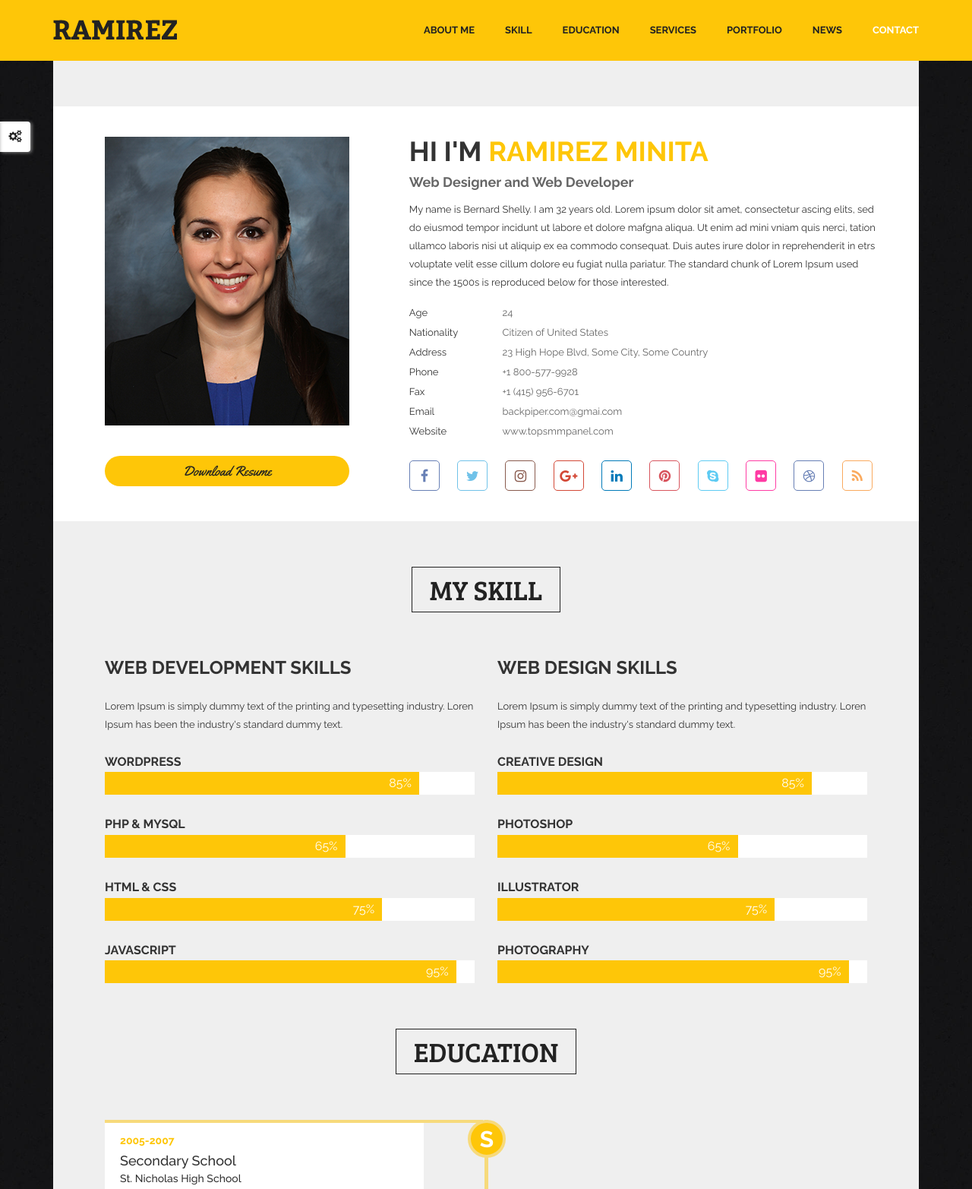
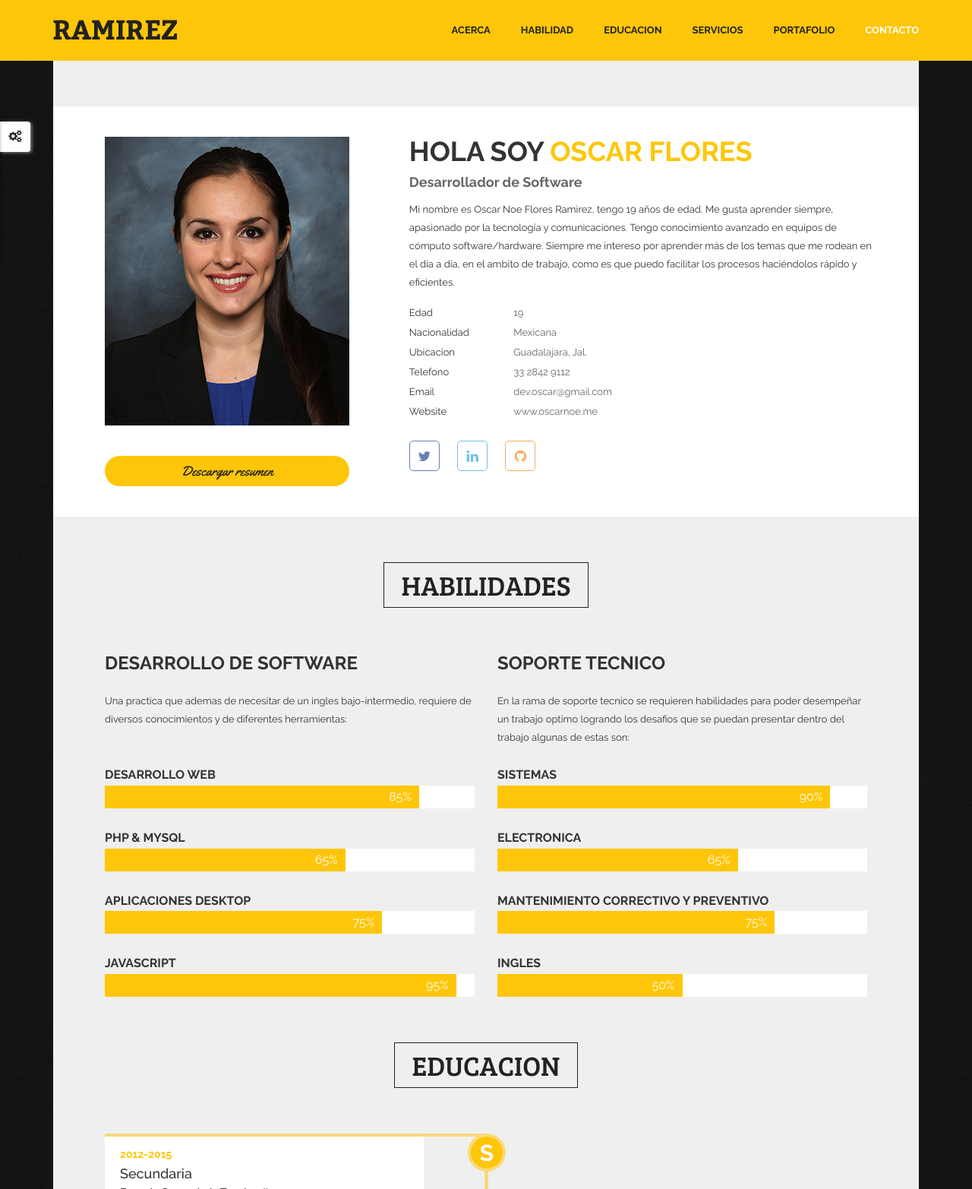
Before and after one commit to OscarNoe/oscarnoe.github.io, a website: page index.html in a window 1280 px wide. Shown: the top 1565 px of the page at 76% size. Drawn offline with Linux system fonts and the light colour scheme; some packages are replaced by stand-ins of ours.

Commit message:
update index

```diff
--- a/index.html
+++ b/index.html
@@ -6,7 +6,7 @@
         <meta name="viewport" content="width=device-width, initial-scale=1">
         <link rel="icon" href="img/fav-icon.png" type="image/x-icon" />
         <!-- The above 3 meta tags *must* come first in the head; any other head content must come *after* these tags -->
-        <title>Oscar Flores - Resumen / CV / </title>
+        <title>Oscar Flores / CV / </title>
 
         <!-- Icon css link -->
         <link href="vendors/material-icon/css/materialdesignicons.min.css" rel="stylesheet">
@@ -63,13 +63,12 @@
                     <!-- Collect the nav links, forms, and other content for toggling -->
                     <div class="collapse navbar-collapse" id="bs-example-navbar-collapse-1">
                         <ul class="nav navbar-nav navbar-right">
-                            <li class="active"><a href="#about">ABOUT ME </a></li>
-                            <li><a href="#skill">Skill</a></li>
-                            <li><a href="#education">Education</a></li>
-                            <li><a href="#service">SERVICES</a></li>
-                            <li><a href="#portfolio">PORTFOLIO</a></li>
-                            <li><a href="#news">News</a></li>
-                            <li><a href="#contact">CONTACT</a></li>
+                            <li class="active"><a href="#about">Acerca </a></li>
+                            <li><a href="#skill">Habilidad</a></li>
+                            <li><a href="#education">Educacion</a></li>
+                            <li><a href="#service">Servicios</a></li>
+                            <li><a href="#portfolio">Portafolio</a></li>
+                            <li><a href="#contact">Contacto</a></li>
                         </ul>
                     </div><!-- /.navbar-collapse -->
                 </nav>
@@ -85,45 +84,39 @@
                         <div class="col-md-5">
                             <div class="person_img">
                                 <img src="img/member/member-1.png" alt="">
-                                <a class="download_btn" href="#"><span>Download Resume</span></a>
+                                <a class="download_btn" href="#"><span>Descargar resumen</span></a>
                             </div>
                         </div>
                         <div class="col-md-7">
                             <div class="row person_details">
-                                <h3>Hi I'm <span>Ramirez Minita</span></h3>
-                                <h4>Web Designer and Web Developer</h4>
-                                <p>My name is Bernard Shelly. I am 32 years old. Lorem ipsum dolor sit amet, consectetur ascing elits, sed do eiusmod tempor incidunt ut labore et dolore mafgna aliqua. Ut enim ad mini vniam quis nerci, tation ullamco laboris nisi ut aliquip ex ea commodo consequat. Duis autes irure dolor in reprehenderit in etrs voluptate velit esse cillum dolore eu fugiat nulla pariatur. The standard chunk of Lorem Ipsum used since the 1500s is reproduced below for those interested.</p>
+                                <h3>Hola soy <span>Oscar Flores</span></h3>
+                                <h4>Desarrollador de Software</h4>
+                                <p>Mi nombre es Oscar Noe Flores Ramirez, tengo 19 años de edad. Me gusta aprender siempre, apasionado por la tecnología y comunicaciones. Tengo conocimiento avanzado en equipos de cómputo software/hardware.
+                                Siempre me intereso por aprender más de los temas que me rodean en el día a día, en el ambito de trabajo, como es que puedo facilitar los procesos haciéndolos rápido y eficientes.
+                                </p>
                                 <div class="person_information">
                                     <ul>
-                                        <li><a href="#">Age</a></li>
-                                        <li><a href="#">Nationality</a></li>
-                                        <li><a href="#">Address</a></li>
-                                        <li><a href="#">Phone</a></li>
-                                        <li><a href="#">Fax</a></li>
+                                        <li><a href="#">Edad</a></li>
+                                        <li><a href="#">Nacionalidad</a></li>
+                                        <li><a href="#">Ubicacion</a></li>
+                                        <li><a href="#">Telefono</a></li>
                                         <li><a href="#">Email</a></li>
                                         <li><a href="#">Website</a></li>
                                     </ul>
                                     <ul>
-                                        <li><a href="#">24</a></li>
-                                        <li><a href="#">Citizen of United States</a></li>
-                                        <li><a href="#">23 High Hope Blvd, Some City, Some Country</a></li>
-                                        <li><a href="#">+1 800-577-9928</a></li>
-                                        <li><a href="#">+1 (415) 956-6701</a></li>
-                                        <li><a href="#">backpiper.com@gmai.com</a></li>
-                                        <li><a href="#">www.topsmmpanel.com</a></li>
+                                        <li><a href="#">19</a></li>
+                                        <li><a href="#">Mexicana</a></li>
+                                        <li><a href="#">Guadalajara, Jal.</a></li>
+                                        <li><a href="#">33 2842 9112</a></li>
+                                        <li><a href="#">dev.oscar@gmail.com</a></li>
+                                        <li><a href="#">www.oscarnoe.me</a></li>
                                     </ul>
                                 </div>
                                 <ul class="social_icon">
-                                    <li><a href="#"><i class="fa fa-facebook"></i></a></li>
                                     <li><a href="#"><i class="fa fa-twitter"></i></a></li>
-                                    <li><a href="#"><i class="fa fa-instagram"></i></a></li>
-                                    <li><a href="#"><i class="fa fa-google-plus"></i></a></li>
                                     <li><a href="#"><i class="fa fa-linkedin"></i></a></li>
-                                    <li><a href="#"><i class="fa fa-pinterest"></i></a></li>
-                                    <li><a href="#"><i class="fa fa-skype"></i></a></li>
-                                    <li><a href="#"><i class="fa fa-flickr"></i></a></li>
-                                    <li><a href="#"><i class="fa fa-dribbble"></i></a></li>
-                                    <li><a href="#"><i class="fa fa-rss"></i></a></li>
+                                    <li><a href="#"><i class="fa fa-github"></i></a></li>
+
                                 </ul>
                             </div>
                         </div>
@@ -131,17 +124,18 @@
                 </section>
                 <section class="myskill_area pad" id="skill">
                     <div class="main_title">
-                        <h2>My Skill</h2>
+                        <h2>Habilidades</h2>
                     </div>
                     <div class="row">
                         <div class="col-md-6 wow fadeInUp animated">
                             <div class="skill_text">
-                                <h4>Web development Skills</h4>
-                                <p>Lorem Ipsum is simply dummy text of the printing and typesetting industry. Loren Ipsum has been the industry's standard dummy text.</p>
+                                <h4>Desarrollo de Software</h4>
+                                <p>Una practica que ademas de necesitar de un ingles bajo-intermedio, requiere de diversos conocimientos y de diferentes herramientas:</p>
+                                <br>
                             </div>
                             <div class="skill_item_inner">
                                 <div class="single_skill">
-                                    <h4>Wordpress</h4>
+                                    <h4>Desarrollo Web</h4>
                                     <div class="progress">
                                         <div class="progress-bar" role="progressbar" aria-valuenow="85" aria-valuemin="0" aria-valuemax="100">
                                             <div class="progress_parcent"><span class="counter">85</span>%</div>
@@ -157,7 +151,7 @@
                                     </div>
                                 </div>
                                 <div class="single_skill">
-                                    <h4>Html & Css</h4>
+                                    <h4>Aplicaciones Desktop</h4>
                                     <div class="progress">
                                         <div class="progress-bar" role="progressbar" aria-valuenow="75" aria-valuemin="0" aria-valuemax="100">
                                             <div class="progress_parcent"><span class="counter">75</span>%</div>
@@ -176,20 +170,20 @@
                         </div>
                         <div class="col-md-6 wow fadeInUp animated">
                             <div class="skill_text">
-                                <h4>Web Design Skills</h4>
-                                <p>Lorem Ipsum is simply dummy text of the printing and typesetting industry. Loren Ipsum has been the industry's standard dummy text.</p>
+                                <h4>Soporte Tecnico</h4>
+                                <p>En la rama de soporte tecnico se requieren habilidades para poder desempeñar un trabajo optimo logrando los desafios que se puedan presentar dentro del trabajo algunas de estas son:</p>
                             </div>
                             <div class="skill_item_inner">
                                 <div class="single_skill">
-                                    <h4>Creative Design</h4>
+                                    <h4>Sistemas</h4>
                                     <div class="progress">
-                                        <div class="progress-bar" role="progressbar" aria-valuenow="85" aria-valuemin="0" aria-valuemax="100">
-                                            <div class="progress_parcent"><span class="counter">85</span>%</div>
+                                        <div class="progress-bar" role="progressbar" aria-valuenow="90" aria-valuemin="0" aria-valuemax="100">
+                                            <div class="progress_parcent"><span class="counter">90</span>%</div>
                                         </div>
                                     </div>
                                 </div>
                                 <div class="single_skill">
-                                    <h4>Photoshop</h4>
+                                    <h4>Electronica</h4>
                                     <div class="progress">
                                         <div class="progress-bar" role="progressbar" aria-valuenow="65" aria-valuemin="0" aria-valuemax="100">
                                             <div class="progress_parcent"><span class="counter">65</span>%</div>
@@ -197,7 +191,7 @@
                                     </div>
                                 </div>
                                 <div class="single_skill">
-                                    <h4>Illustrator</h4>
+                                    <h4>Mantenimiento Correctivo y Preventivo</h4>
                                     <div class="progress">
                                         <div class="progress-bar" role="progressbar" aria-valuenow="75" aria-valuemin="0" aria-valuemax="100">
                                             <div class="progress_parcent"><span class="counter">75</span>%</div>
@@ -205,10 +199,10 @@
                                     </div>
                                 </div>
                                 <div class="single_skill">
-                                    <h4>Photography</h4>
+                                    <h4>Ingles</h4>
                                     <div class="progress">
-                                        <div class="progress-bar" role="progressbar" aria-valuenow="95" aria-valuemin="0" aria-valuemax="100">
-                                            <div class="progress_parcent"><span class="counter">95</span>%</div>
+                                        <div class="progress-bar" role="progressbar" aria-valuenow="50" aria-valuemin="0" aria-valuemax="100">
+                                            <div class="progress_parcent"><span class="counter">50</span>%</div>
                                         </div>
                                     </div>
                                 </div>
@@ -218,28 +212,29 @@
                 </section>
                 <section class="education_area pad" id="education">
                     <div class="main_title">
-                        <h2>Education</h2>
+                        <h2>Educacion</h2>
                     </div>
                     <div class="education_inner_area">
                         <div class="education_item wow fadeInUp animated" data-line="S">
-                            <h6>2005-2007</h6>
-                            <a href="#"><h4>Secondary School</h4></a>
-                            <h5>St. Nicholas High School</h5>
-                            <p>Lorem ipsum dolor sit amets, consectetur adipiscing elit, sed do eiusmod tempor incididunt ut labore et dolore magna aliqua. Ut enim ad minim veniam, quis nostrud exercitation.</p>
+                            <h6>2012-2015</h6>
+                            <a href="#"><h4>Secundaria</h4></a>
+                            <h5>Escuela Secundaria Tecnica #145</h5>
+                            <p>Carrera tecnica en informatica, participante de concurso en robotica a nivel estatal
+                            </p>
                         </div>
                         <div class="education_item wow fadeInUp animated" data-line="H">
-                            <h6>2005-2007</h6>
-                            <a href="#"><h4>Secondary School</h4></a>
-                            <h5>St. Nicholas High School</h5>
-                            <p>Lorem ipsum dolor sit amets, consectetur adipiscing elit, sed do eiusmod tempor incididunt ut labore et dolore magna aliqua. Ut enim ad minim veniam, quis nostrud exercitation.</p>
+                            <h6>2015-Presente</h6>
+                            <a href="#"><h4>Bachillerato</h4></a>
+                            <h5>Centro de Enseñanza Tecnica Industrial (CETI)</h5>
+                            <p>Estudié carrera tecnica en Desarrollo de software. Desarrolle conocimiento en Redes, electronica y en estrategia para la resolucion de problemas a nivel corporativo.</p>
                         </div>
                         <div class="education_item wow fadeInUp animated" data-line="C">
-                            <h6>2005-2007</h6>
-                            <a href="#"><h4>Secondary School</h4></a>
-                            <h5>St. Nicholas High School</h5>
-                            <p>Lorem ipsum dolor sit amets, consectetur adipiscing elit, sed do eiusmod tempor incididunt ut labore et dolore magna aliqua. Ut enim ad minim veniam, quis nostrud exercitation.</p>
+                            <h6>Formacion en Linea</h6>
+                            <a href="#"><h4>Java Script</h4></a>
+                            <h5>Master en Java Script</h5>
+                            <p>Desarrollo full stack en JS</p>
                         </div>
-                        <div class="education_item wow fadeInUp animated" data-line="M">
+                       <!-- <div class="education_item wow fadeInUp animated" data-line="M">
                             <h6>2005-2007</h6>
                             <a href="#"><h4>Secondary School</h4></a>
                             <h5>St. Nicholas High School</h5>
@@ -250,7 +245,7 @@
                             <a href="#"><h4>Secondary School</h4></a>
                             <h5>St. Nicholas High School</h5>
                             <p>Lorem ipsum dolor sit amets, consectetur adipiscing elit, sed do eiusmod tempor incididunt ut labore et dolore magna aliqua. Ut enim ad minim veniam, quis nostrud exercitation.</p>
-                        </div>
+                        </div> -->
                     </div>
                 </section>
                 <section class="service_area" id="service">
```
